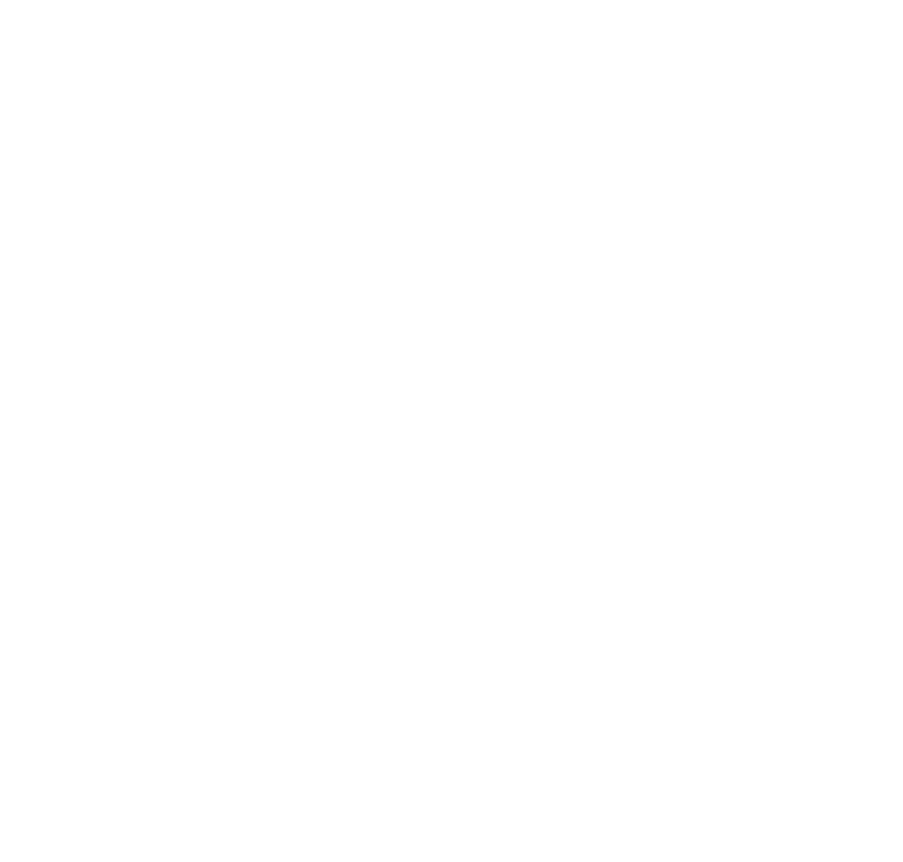
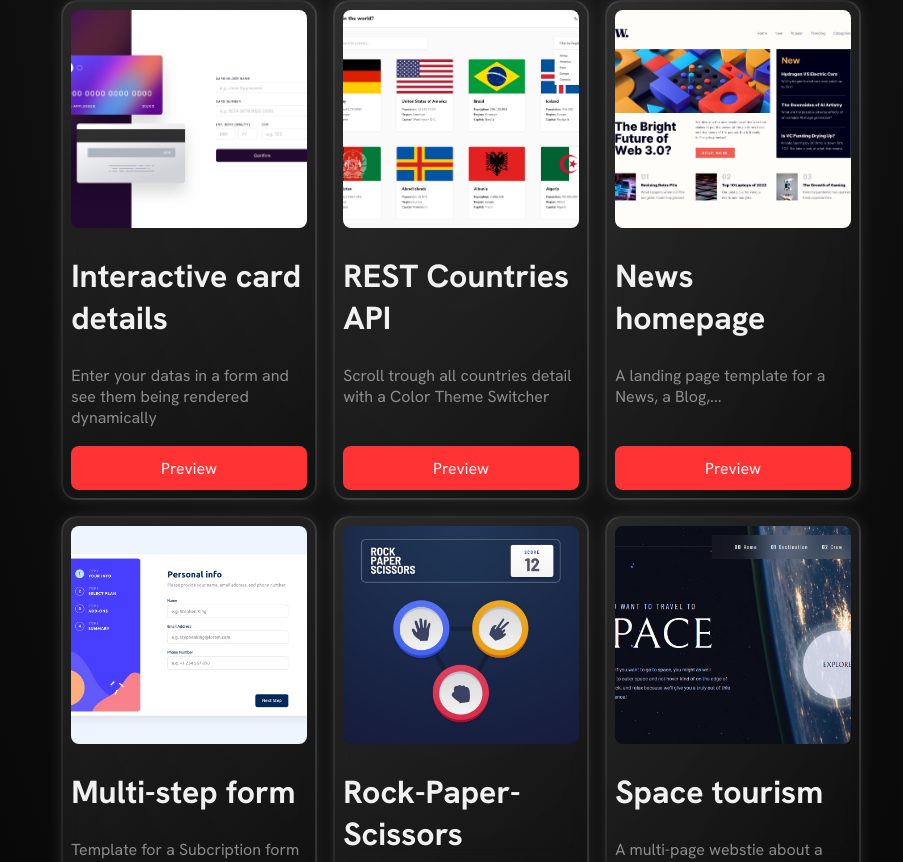
Before and after one commit to TahiryAllaoui/portfolio, a React (Vite) app: page / in a window 1280 px wide. Shown: the part 1935-2797 px from the top of the page, without its empty margins (179-1082 px from the left). Before the commit the page ends 1591 px from the top, so only its background shows below. Built offline with nearby package versions, Linux system fonts and the light colour scheme.

Commit message:
Cards done

```diff
--- a/package.json
+++ b/package.json
@@ -10,7 +10,9 @@
     "preview": "vite preview"
   },
   "dependencies": {
+    "chart.js": "^4.4.0",
     "react": "^18.2.0",
+    "react-chartjs-2": "^5.2.0",
     "react-dom": "^18.2.0",
     "react-icons": "^4.10.1",
     "react-router-dom": "^6.14.2",
--- a/src/components/App.tsx
+++ b/src/components/App.tsx
@@ -2,6 +2,7 @@
 import About from './About'
 import Header from './Header'
 import Project from './Project'
+import Skills from './Skills'
 
 function App() {
 
@@ -9,6 +10,7 @@
     <div className='app'>
       <Header />
       <About />
+      <Skills />
       <Project />
     </div>
   )
--- a/src/components/Project.tsx
+++ b/src/components/Project.tsx
@@ -1,14 +1,66 @@
 import '../style/Project.scss';
 import space from '../assets/images/Space.png';
+import rps from '../assets/images/Rps.jpg';
+import cards from '../assets/images/cards.jpg';
+import country from '../assets/images/Country.jpg';
+import homepage from '../assets/images/Homepage.jpg';
+import multiform from '../assets/images/multiform.jpg';
+
+interface Project {
+    bg: string;
+    name: string;
+    description: string;
+    link: string;
+}
+
 
 function Project() {
+    let projetcItems: Project[] = [{
+        bg: cards,
+        name: 'Interactive card details',
+        description: 'Enter your datas in a form and see them being rendered dynamically',
+        link: 'https://interactive-card-details-fem.netlify.app/'
+    }, {
+        bg: country,
+        name: 'REST Countries API',
+        description: 'Scroll trough all countries detail with a Color Theme Switcher',
+        link: 'https://countries-api-fem-site.netlify.app/'
+    }, {
+        bg: homepage,
+        name: 'News homepage',
+        description: 'A landing page template for a News, a Blog,...',
+        link: 'https://homepage-component-fem.netlify.app/'
+    }, {
+        bg: multiform,
+        name: 'Multi-step form',
+        description: 'Template for a Subcription form',
+        link: 'https://multi-form-fem.netlify.app/'
+    }, {
+        bg: rps,
+        name: 'Rock-Paper-Scissors',
+        description: 'Wanna chill a bit? Here\' s a little basic game',
+        link: 'https://rock-paper-scissors-fem-site.netlify.app/'
+    }, {
+        bg: space,
+        name: 'Space tourism',
+        description: 'A multi-page webstie about a trip to the space',
+        link: 'https://space-tourism-site-fem.netlify.app/'
+    }]
     return (
         <div className="Project">
-            {[0, 1, 2, 3, 4, 5].map(() => <div className='project-cards'>
-                <div className="bg" style={{ backgroundImage: `url(${space})` }}></div>
-                <div className="project-name">Name</div>
-                <div className="project-link">Link</div>
-            </div>)}
+            <h2>Projects:</h2>
+            <div className="container">
+                {projetcItems.map((item) => <div key={item.name} className='project-cards'>
+                    <div className="bg" style={{ backgroundImage: `url(${item.bg})` }}></div>
+                    <div className="detail">
+                        <div className="detail-list">
+                            <h2 className="project-name">{item.name}</h2>
+                            <div className="project-description">{item.description}</div>
+                        </div>
+                    </div>
+                    <a className="preview" href={`${item.link}`}>Preview</a>
+                </div>)}
+            </div>
         </div>
     )
 }
--- /dev/null
+++ b/src/components/Skills.tsx
@@ -0,0 +1,13 @@
+import '../style/Skills.scss';
+
+function Skills() {
+    return (
+        <div style={{ display: 'flex', flexDirection: 'column', color: 'white' }}>Skills:
+            {[0, 1, 2, 3, 4, 5, 6, 7, 8, 9].map((i) => <h2>Skill {i}</h2>)}
+
+        </div>
+
+    )
+}
+
+export default Skills
--- a/src/style/About.scss
+++ b/src/style/About.scss
@@ -14,7 +14,7 @@
     padding: 0 15%;
     display: flex;
     justify-content: space-between;
-    height: 85vh;
+    height: 100vh;
     align-items: center;
 
     .description {
--- a/src/style/App.scss
+++ b/src/style/App.scss
@@ -8,5 +8,5 @@
 .app {
   background: radial-gradient($Primary, #000000);
   width: 100%;
-  min-height: 100%;
+  min-height: 100vh;
 }
--- a/src/style/Project.scss
+++ b/src/style/Project.scss
@@ -1,20 +1,87 @@
 @import '../style/colors.scss';
 
 .Project {
-    padding: 0 15rem;
+    padding: 15rem;
+    display: flex;
+    flex-direction: column;
+    height: auto;
+
+    h2 {
+        font-size: xx-large;
+        color: $Color;
+    }
+
+    .container {
+        width: 100%;
+        height: 100%;
         display: flex;
         flex-wrap: wrap;
-    gap: 2rem;
+        gap: 1rem;
 
         .project-cards {
-        width: 30%;
-        height: 25rem;
-        border: 2px solid $Color;
+            display: flex;
+            flex-direction: column;
+            align-items: center;
+            justify-content: space-evenly;
+            gap: 0rem;
+            width: 31%;
+            height: 30rem;
+            background: linear-gradient(135deg, rgb(255, 255, 255, 0.1), rgb(255, 255, 255, 0));
+            backdrop-filter: blur(10px);
+            -webkit-backdrop-filter: blur(10px);
+            border: 2px solid rgb(255, 255, 255, 0.1);
+            box-shadow: 0 0px 15px 0 rgb(255, 255, 255, 0.1);
             border-radius: 16px;
+            padding: 8px 2px;
+            transform: scale(1);
+            transition: transform 300ms;
+
+            &:hover {
+                transform: scale(1.05);
+            }
 
             .bg {
+                border-radius: 8px;
                 width: 95%;
                 height: 50%;
+                background-repeat: no-repeat;
+                background-position: center;
+                background-size: cover;
+            }
+
+            .detail {
+                width: 95%;
+                height: 50%;
+
+                .detail-list {
+                    .project-name {
+                        color: $Color;
+                    }
+
+                    .project-description {
+                        color: rgb(255, 255, 255, 0.5);
                     }
                 }
             }
+
+
+            .preview {
+                background-color: $Secondary;
+                width: 95%;
+                height: 3rem;
+                display: flex;
+                align-items: center;
+                justify-content: center;
+                border-radius: 8px;
+                color: $Color;
+                text-decoration: none;
+                transition: all 300ms;
+
+                &:hover {
+                    background-color: $Tertiary;
+                }
+
+            }
+        }
+    }
+}
--- a/src/style/index.css
+++ b/src/style/index.css
@@ -5,7 +5,7 @@
 
 :root {
   width: 100%;
-  height: 100%;
+  height: 100vh;
   display: flex;
   align-items: center;
   justify-content: center;
@@ -14,7 +14,7 @@
 body {
   font-family: 'Hanken', sans-serif;
   width: 100%;
-  height: 100%;
+  height: 100vh;
   margin: 0;
 }
 
```
Also changed, not shown: tsconfig.json (+14 -5 lines), src/style/Skills.scss (added), 1 other file (tests, documents, lock files or other folders). Lines whose indentation alone changed are shown as unchanged.
